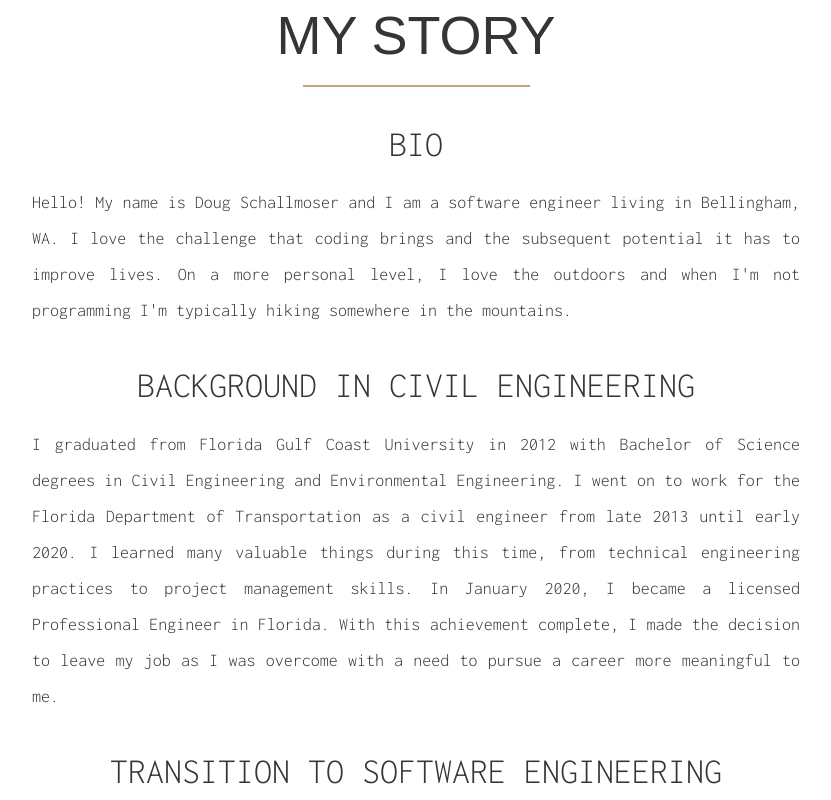
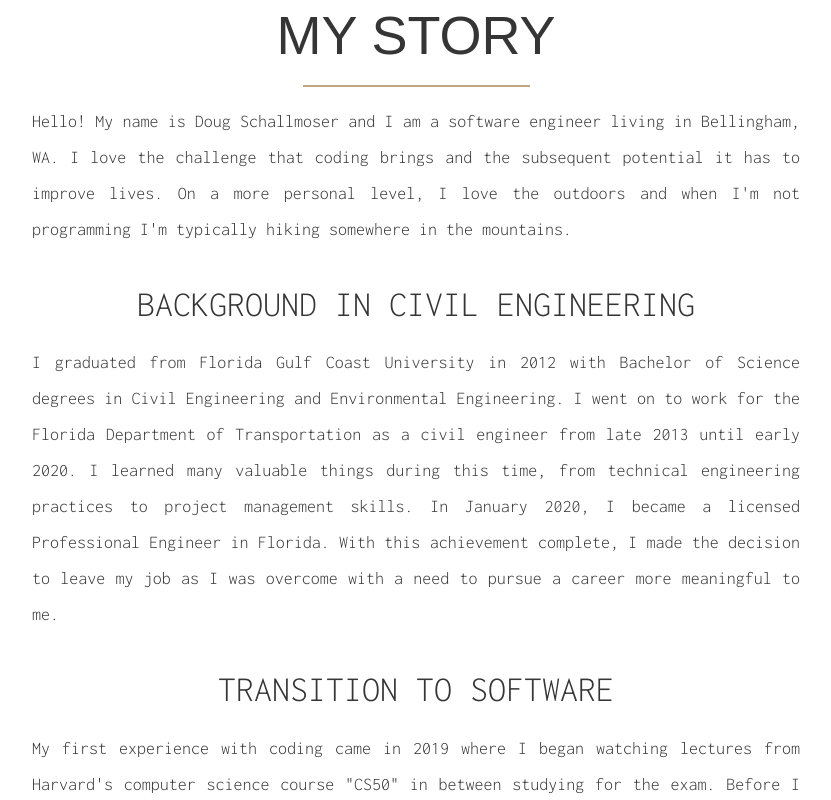
Before and after one commit to dougschallmoser/portfolio, a React (Create React App) app: page / in a window 1280 px wide. Shown: the part 860-1660 px from the top of the page, without its empty margins (224-1055 px from the left). Built offline with nearby package versions, Linux system fonts and the light colour scheme; no server answers; a web font is replaced by a local one.

Commit message:
reword about

```diff
--- a/src/components/About.tsx
+++ b/src/components/About.tsx
@@ -27,9 +27,6 @@ const About: React.FC = () => {
       <div id="projects-header">MY STORY</div>
       <hr ref={hr} className="line" />
       <div className="about-content">
-        <div id="about-mystory">
-          BIO
-        </div>
         <p>
           Hello! My name is Doug Schallmoser and I am a software engineer living in Bellingham, WA. I love the challenge that coding brings and the subsequent potential it has to improve lives. On a more personal level, I love the outdoors and when I'm not programming I'm typically hiking somewhere in the mountains.
         </p>
@@ -40,7 +37,7 @@ const About: React.FC = () => {
         I graduated from Florida Gulf Coast University in 2012 with Bachelor of Science degrees in Civil Engineering and Environmental Engineering. I went on to work for the Florida Department of Transportation as a civil engineer from late 2013 until early 2020. I learned many valuable things during this time, from technical engineering practices to project management skills. In January 2020, I became a licensed Professional Engineer in Florida. With this achievement complete, I made the decision to leave my job as I was overcome with a need to pursue a career more meaningful to me.
         </p>
         <div id="about-mystory">
-          TRANSITION TO SOFTWARE ENGINEERING
+          TRANSITION TO SOFTWARE
         </div>
         <p>
           My first experience with coding came in 2019 where I began watching lectures from Harvard's computer science course "CS50" in between studying for the exam. Before I knew it, I was hooked and wanted to pursue coding further. After relocating to Washington with my wife, I enrolled in Flatiron School's Software Engineering program and formally began over the summer. I graduated the program in November 2020 having spent 1200+ hours learning and coding during the five-month long program.
```
